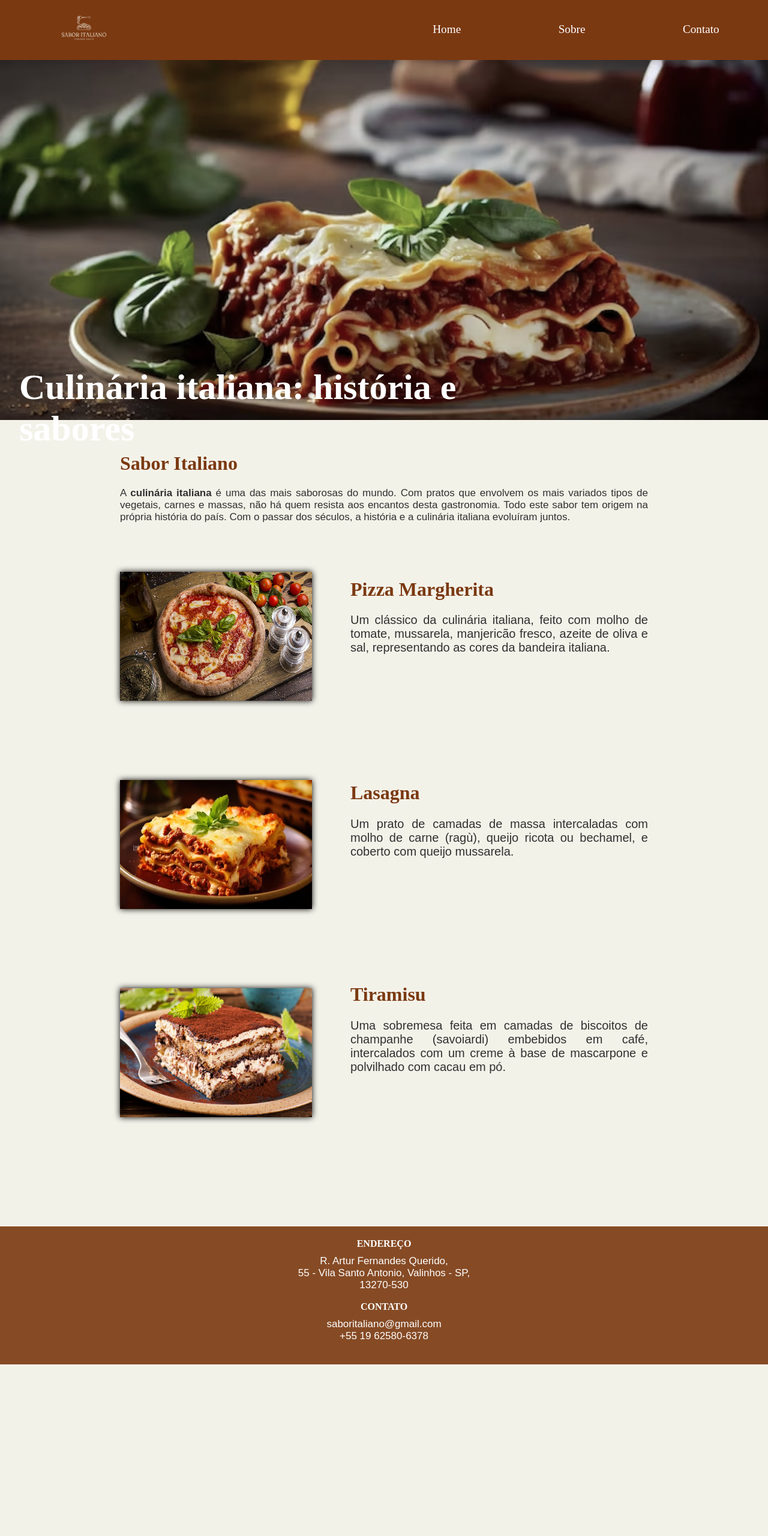
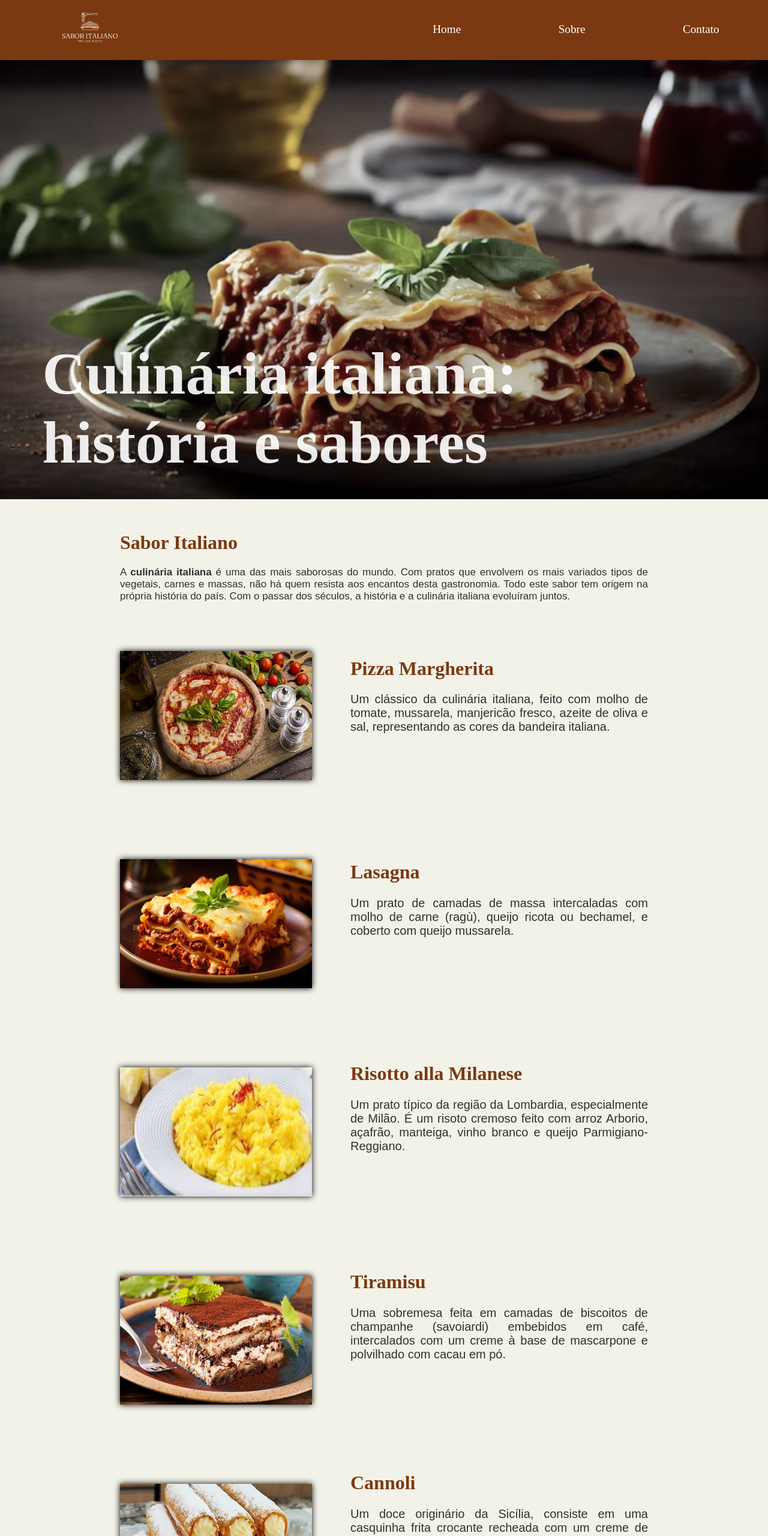
Before and after one commit to brunasavelli/SaborItaliano, a plain HTML site: page index.html in a window 1280 px wide. Shown: the top 2560 px of the page at 60% size. Before the commit the page ends 2274 px from the top, so only its background shows below. Drawn offline with Linux system fonts and the light colour scheme.

Commit message:
Finished: Small details

```diff
--- a/assets/contato.css
+++ b/assets/contato.css
@@ -26,7 +26,7 @@ body {
 }
 
 .logo img {
-    height: 80px;
+    height: 99.5px;
     margin-left: 100px;
     margin-top: 2%;
 }
--- a/assets/sobre.css
+++ b/assets/sobre.css
@@ -26,7 +26,7 @@ body {
 }
 
 .logo img {
-    height: 80px;
+    height: 99.5px;
     margin-left: 100px;
     margin-top: 2%;
 }
@@ -51,12 +51,12 @@ header {
 
 .fundo {
     width: 50%;
-    height: 600px;
+    height: 900px;
     object-fit: cover;
     left:50%;
     top:50%;
     position:relative;
-    filter: grayscale(0.5);
+    filter: grayscale(0.35);
 }
 
 .hero .sobre-nos {
@@ -110,13 +110,13 @@ footer {
 }
 
 .bruna {
-    width: 600px;
-    height: 600px;
+    width: 400px;
+    height: 400px;
     object-fit: cover;
     top:50%;
     position:relative;
     border-radius: 50%;
-    margin-left: 5%;
+    margin-left: 15%;
     filter: grayscale(0.3);
 }
 
--- a/assets/style.css
+++ b/assets/style.css
@@ -26,7 +26,7 @@ body {
 }
 
 .logo img {
-    height: 80px;
+    height: 99.5px;
     margin-left: 100px;
     margin-top: 2%;
 }
@@ -46,21 +46,21 @@ header {
 
 .imgFundo {
     width: 100%;
-    height: 600px;
+    height: 100%;
     object-fit: cover;
-    filter: grayscale(0.4);
+    filter: grayscale(0.5);
     margin-top: 100px;
 }
 
 
-.image-text {
+.image-container .image-text {
     position: absolute;
-    top: 85%;
-    left: 35%;
+    top:85%;
+    left: 37%;
     transform: translate(-50%, -50%);
     z-index: 1;
-    color: white;
-    font-size: 60px;
+    color: rgba(255, 255, 255, 0.911);
+    font-size: 100px;
     font-weight: bold;
 }
 
@@ -92,7 +92,7 @@ p {
     box-shadow: 0 0 10px;
 }
 
-.lasanha, .risoto, .carbonara, .tiramisu{
+.lasanha, .tiramisu, .risoto, .cannoli, .panna-cotta{
     width: 25%;
     height: 215px;
     margin-left: 200px;
@@ -100,12 +100,11 @@ p {
     box-shadow: 0 0 10px;
 }
 
-.pizza:hover, .lasanha:hover, .risoto:hover, .carbonara:hover, .tiramisu:hover, .gnocchi:hover {
+.pizza:hover, .lasanha:hover, .tiramisu:hover, .risoto:hover, .cannoli:hover, .panna-cotta:hover {
     transform: scale(1.05);
-    filter: saturate(1.2);
 }
 
-.sobre-pizza, .sobre-lasanha, .sobre-tiramisu {
+.sobre-pizza, .sobre-lasanha, .sobre-tiramisu, .sobre-risoto, .sobre-cannoli, .sobre-panna-cotta {
     position: relative;
 }
 
@@ -119,7 +118,7 @@ p {
     width: 70%;
 }
 
-.sobre-lasanha .lasanha-text, .sobre-tiramisu .tiramisu-text {
+.sobre-lasanha .lasanha-text, .sobre-tiramisu .tiramisu-text, .sobre-risoto .risoto-text, .sobre-cannoli .cannoli-text, .panna-cotta-text {
     position: absolute;
     top: 15%;
     left: 65%;
@@ -134,7 +133,7 @@ p {
     text-align: left;
 }
 
-.lasanha-text h1, .tiramisu-text h1 {
+.lasanha-text h1, .tiramisu-text h1, .risoto-text h1, .cannoli-text h1, .panna-cotta-text h1 {
     font-weight: 600;
     text-align: left;
 }
@@ -146,7 +145,7 @@ p {
     color: rgb(48, 48, 48);
 }
 
-.lasanha-text p, .tiramisu-text p {
+.lasanha-text p, .tiramisu-text p, .risoto-text p, .cannoli-text p, .panna-cotta-text p {
     font-size: 20px;
     font-weight: 100;
     font-family: Arial, Helvetica, sans-serif;
--- a/index.html
+++ b/index.html
@@ -42,11 +42,36 @@
             </div>
         </div>
 
+        <div class="sobre-risoto">
+            <img class="risoto" src="assets/imagens/risoto.png" alt="">
+            <div class="risoto-text">
+                <h1>Risotto alla Milanese</h1>
+                <p>Um prato típico da região da Lombardia, especialmente de Milão. É um risoto cremoso feito com arroz Arborio, açafrão, manteiga, vinho branco e queijo Parmigiano-Reggiano.</p>
+            </div>
+        </div>
+
         <div class="sobre-tiramisu">
             <img class="tiramisu" src="assets/imagens/tiramisu.png" alt="">
             <div class="tiramisu-text">
                 <h1>Tiramisu</h1>
                 <p>Uma sobremesa feita em camadas de biscoitos de champanhe (savoiardi) embebidos em café, intercalados com um creme à base de mascarpone e polvilhado com cacau em pó.</p>
+            </div>
+        </div>
+
+        <div class="sobre-cannoli">
+            <img class="cannoli" src="assets/imagens/cannoli.png" alt="">
+            <div class="cannoli-text">
+                <h1>Cannoli</h1>
+                <p>Um doce originário da Sicília, consiste em uma casquinha frita crocante recheada com um creme de ricota doce. O recheio pode ser aromatizado com ingredientes como frutas cristalizadas, chocolate ou pistache.</p>
+            </div>
+        </div>
+
+        <div class="sobre-panna-cotta">
+            <img class="panna-cotta" src="assets/imagens/panna-cotta.png" alt="">
+            <div class="panna-cotta-text">
+                <h1>Panna Cotta</h1>
+                <P>Um doce típico do norte da Itália, é uma sobremesa cremosa feita de creme de leite, açúcar e gelatina, que é geralmente servida com calda de frutas vermelhas, caramelo ou chocolate.
+                </P>
             </div>
         </div>
         <footer>
```
Also changed, not shown: assets/imagens/cannoli.png (added), assets/imagens/macarronada.png, assets/imagens/panna-cotta.png (added), assets/imagens/risoto.png (added).
